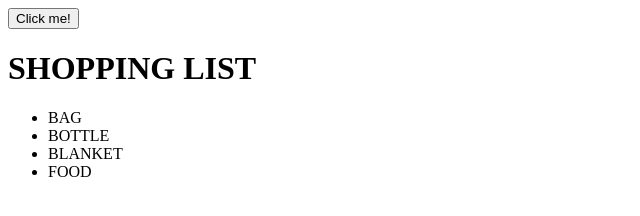
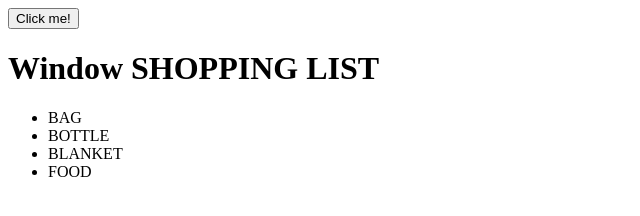
Before and after one commit to SparshMittal26/Background-generator, a plain HTML site: page index.html in a window 1280 px wide. Shown: the whole page, without its empty margins (0-640 px from the left). Drawn offline with Linux system fonts and the light colour scheme.

Commit message:
changing title

```diff
--- a/index.html
+++ b/index.html
@@ -10,7 +10,7 @@
 <body>
     <button>Click me!</button>
     <script type="text/javascript" src="script.js"></script>
-    <h1>SHOPPING LIST</h1>
+    <h1>Window SHOPPING LIST</h1>
     <ul>
         <li>BAG</li>
         <li>BOTTLE</li>
```
